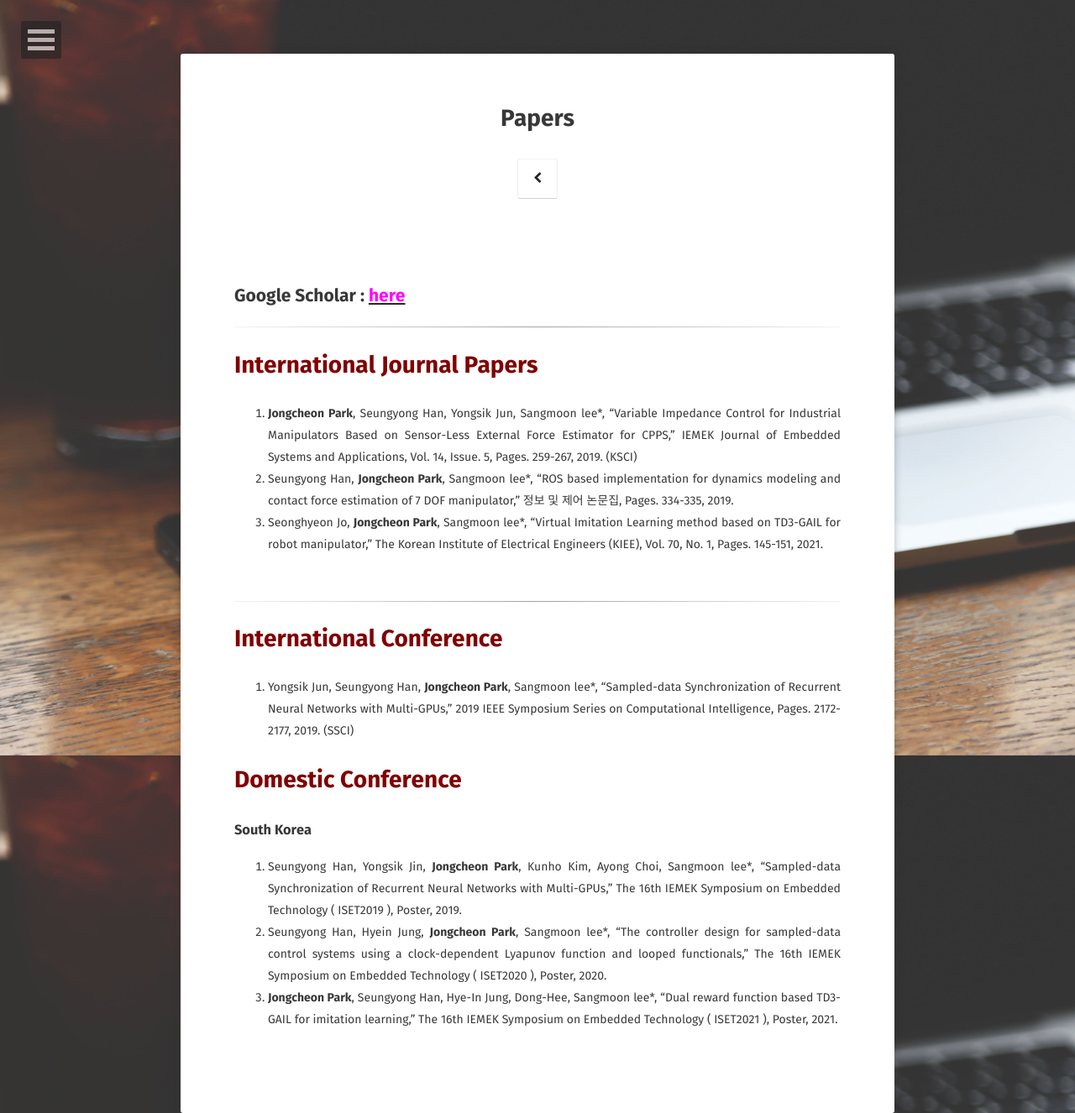
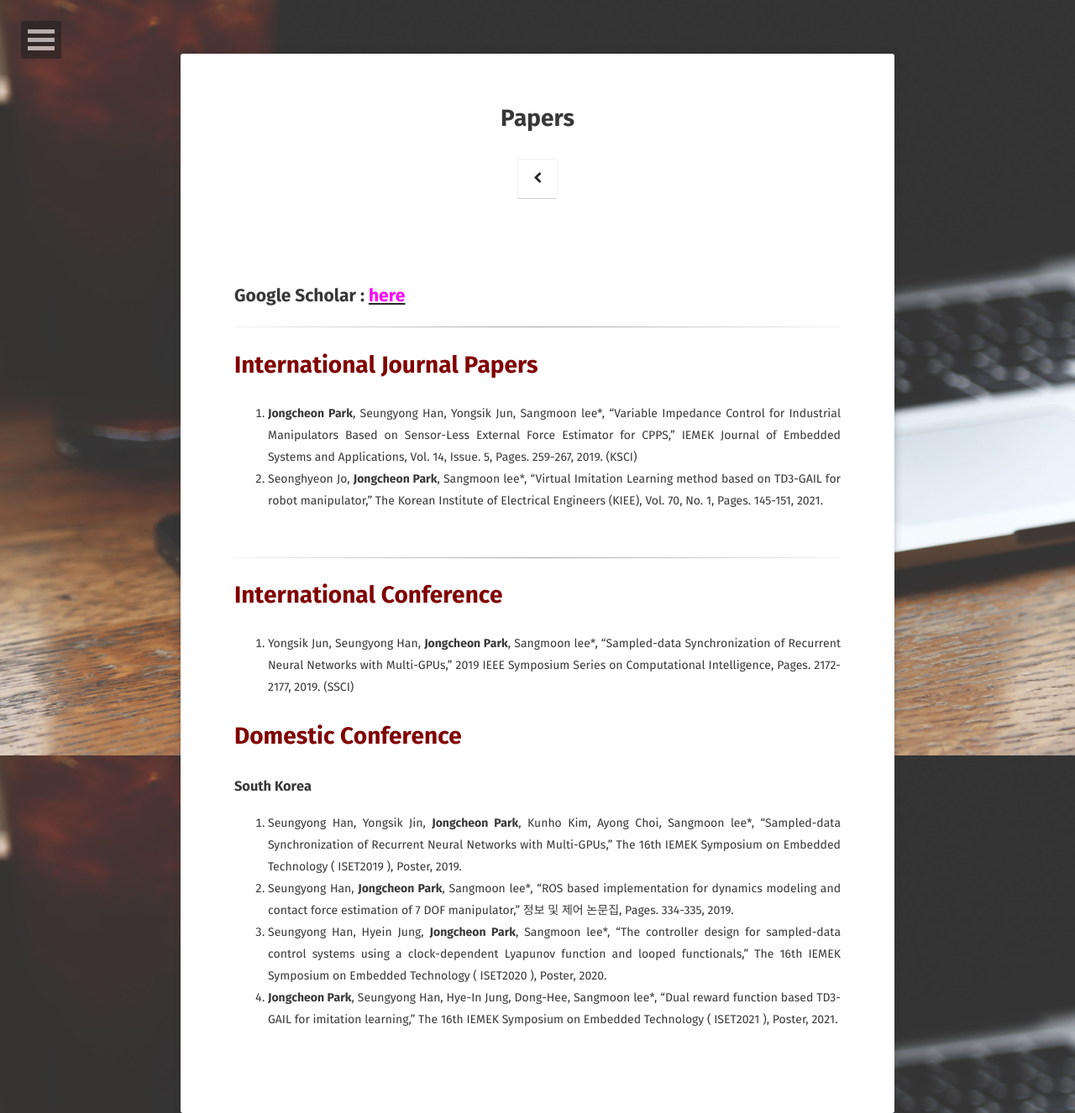
Before and after one commit to JongCheon-Park/JongCheon-Park.github.io, a Jekyll site: the page built from papers/index.md, in a window 1280 px wide. Shown: the whole page at 84% size. Built offline with Jekyll 4.4.1, drawn with Linux system fonts in a browser that asks for light colours; some web fonts are replaced; part of the change alters nothing that is shown.

```diff
--- a/papers/index.md
+++ b/papers/index.md
@@ -14,8 +14,7 @@ comments: false
 # <span style="color:#800000">International Journal Papers</span>
 
 1. **Jongcheon Park**, Seungyong Han, Yongsik Jun, Sangmoon lee*, "Variable Impedance Control for Industrial Manipulators Based on Sensor-Less External Force Estimator for CPPS," IEMEK Journal of Embedded Systems and Applications, Vol. 14, Issue. 5, Pages. 259-267, 2019. (KSCI)
-2. Seungyong Han, **Jongcheon Park**, Sangmoon lee*, "ROS based implementation for dynamics modeling and contact force estimation of 7 DOF manipulator," 정보 및 제어 논문집, Pages. 334-335, 2019.
-3. Seonghyeon Jo, **Jongcheon Park**, Sangmoon lee*, "Virtual Imitation Learning method based on TD3-GAIL for robot manipulator," The Korean Institute of Electrical Engineers (KIEE), Vol. 70, No. 1, Pages. 145-151, 2021.
+2. Seonghyeon Jo, **Jongcheon Park**, Sangmoon lee*, "Virtual Imitation Learning method based on TD3-GAIL for robot manipulator," The Korean Institute of Electrical Engineers (KIEE), Vol. 70, No. 1, Pages. 145-151, 2021.
 
 <br>
 
@@ -27,8 +26,9 @@ comments: false
 # <span style="color:#800000">Domestic Conference</span>
 ### South Korea
 1. Seungyong Han, Yongsik Jin, **Jongcheon Park**, Kunho Kim, Ayong Choi, Sangmoon lee*, "Sampled-data Synchronization of Recurrent Neural Networks with Multi-GPUs," The 16th IEMEK Symposium on Embedded Technology ( ISET2019 ), Poster, 2019.
-2. Seungyong Han, Hyein Jung, **Jongcheon Park**, Sangmoon lee*, "The controller design for sampled-data control systems using a clock-dependent Lyapunov function and looped functionals," The 16th IEMEK Symposium on Embedded Technology ( ISET2020 ), Poster, 2020.
-3. **Jongcheon Park**, Seungyong Han, Hye-In Jung, Dong-Hee, Sangmoon lee*, "Dual reward function based TD3-GAIL for imitation learning," The 16th IEMEK Symposium on Embedded Technology ( ISET2021 ), Poster, 2021.
+2. Seungyong Han, **Jongcheon Park**, Sangmoon lee*, "ROS based implementation for dynamics modeling and contact force estimation of 7 DOF manipulator," 정보 및 제어 논문집, Pages. 334-335, 2019.
+3. Seungyong Han, Hyein Jung, **Jongcheon Park**, Sangmoon lee*, "The controller design for sampled-data control systems using a clock-dependent Lyapunov function and looped functionals," The 16th IEMEK Symposium on Embedded Technology ( ISET2020 ), Poster, 2020.
+4. **Jongcheon Park**, Seungyong Han, Hye-In Jung, Dong-Hee, Sangmoon lee*, "Dual reward function based TD3-GAIL for imitation learning," The 16th IEMEK Symposium on Embedded Technology ( ISET2021 ), Poster, 2021.
 
 
 <br>
```
